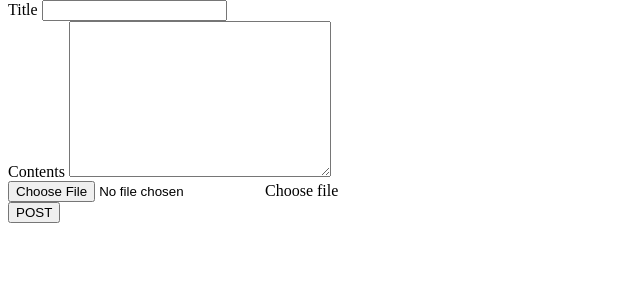
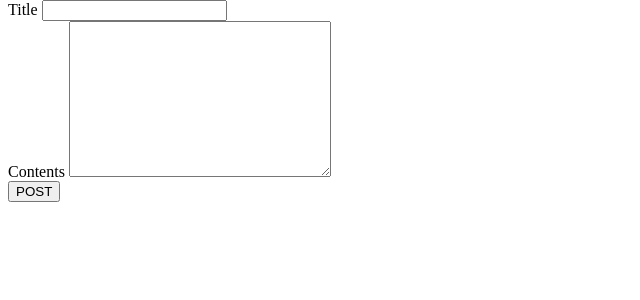
Before and after one commit to km9990/todo_teamc_practice, a PHP site: page /create.php in a window 1280 px wide. Shown: the part 26-326 px from the top of the page, without its empty margins (0-640 px from the left). Run offline with PHP 8.4, Linux system fonts and the light colour scheme.

Commit message:
third commit

```diff
--- a/create.php
+++ b/create.php
@@ -27,10 +27,6 @@
                     <label for="contents">Contents</label>
                     <textarea class="form-control" name="contents" id="contents" cols="30" rows="10"></textarea>
                 </div>
-                <div class="custom-file">
-                    <input type="file" class="custom-file-input" id="image">
-                    <label class="custom-file-label" for="image">Choose file</label>
-                </div>
                 <div class="d-flex justify-content-end">
                     <button type="submit" class="btn btn-primary">POST</button>
                 </div>
--- a/store.php
+++ b/store.php
@@ -1,7 +1,7 @@
 <?php
 
 //ファイルの読み込み
-require_once('Models/Task.php');
+require_once('./Models/Task.php');
 
 // データの受け取り
 $title = $_POST['title'];
```
